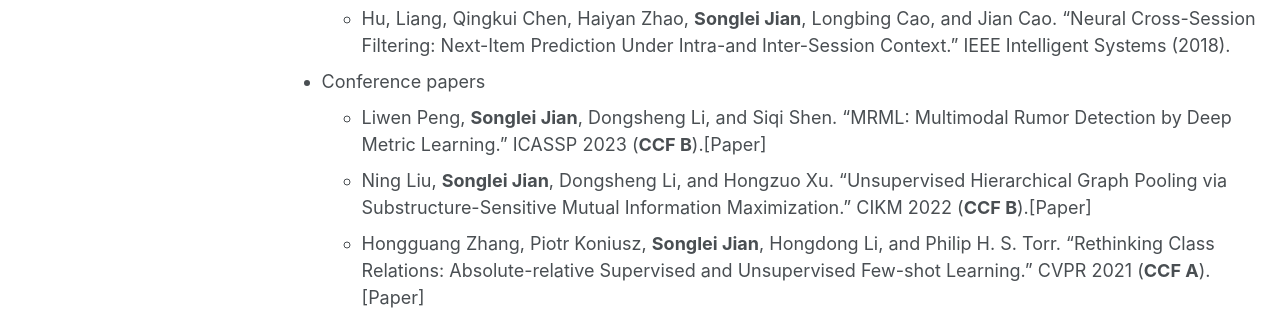
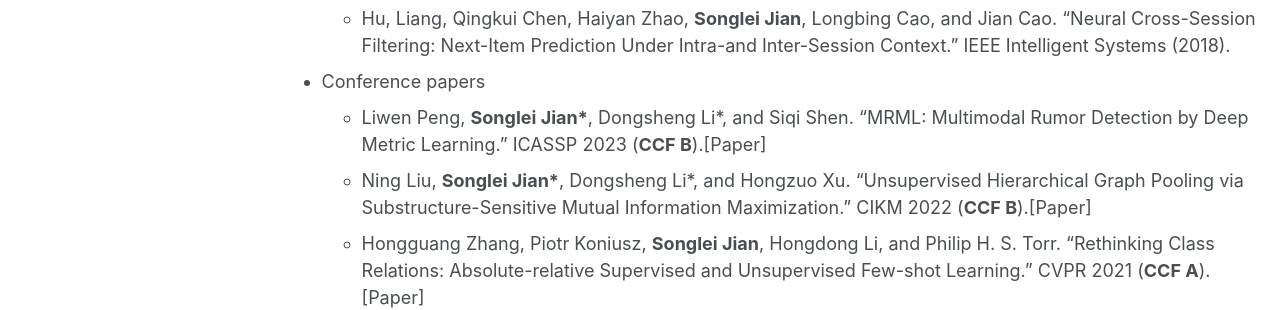
Before and after one commit to jiansonglei/jiansonglei.github.io, a Jekyll site: the page built from _pages/publications.md, in a window 1280 px wide. Shown: the part 771-1081 px from the top of the page. Built offline with Jekyll 4.4.1, drawn with Linux system fonts in a browser that asks for light colours; formulas are drawn with MathJax 3; a script that is not in the unit is left out.

```diff
--- a/_pages/publications.md
+++ b/_pages/publications.md
@@ -22,8 +22,8 @@ author_profile: false
   * Hu, Liang, Qingkui Chen, Haiyan Zhao, **Songlei Jian**, Longbing Cao, and Jian Cao. "Neural Cross-Session Filtering: Next-Item Prediction Under Intra-and Inter-Session Context." IEEE Intelligent Systems (2018).
 
 * Conference papers
-  * Liwen Peng, **Songlei Jian**, Dongsheng Li, and  Siqi Shen. "MRML: Multimodal Rumor Detection by Deep Metric Learning." ICASSP 2023 (**CCF B**).[[Paper]](http://jiansonglei.github.io/files/icassp2023.pdf)
-  * Ning Liu, **Songlei Jian**, Dongsheng Li, and Hongzuo Xu. "Unsupervised Hierarchical Graph Pooling via Substructure-Sensitive Mutual Information Maximization." CIKM 2022 (**CCF B**).[[Paper]](http://jiansonglei.github.io/files/22CIKM_SMIP.pdf)
+  * Liwen Peng, **Songlei Jian\***, Dongsheng Li\*, and  Siqi Shen. "MRML: Multimodal Rumor Detection by Deep Metric Learning." ICASSP 2023 (**CCF B**).[[Paper]](http://jiansonglei.github.io/files/icassp2023.pdf)
+  * Ning Liu, **Songlei Jian\***, Dongsheng Li\*, and Hongzuo Xu. "Unsupervised Hierarchical Graph Pooling via Substructure-Sensitive Mutual Information Maximization." CIKM 2022 (**CCF B**).[[Paper]](http://jiansonglei.github.io/files/22CIKM_SMIP.pdf)
   * Hongguang Zhang,  Piotr Koniusz, **Songlei Jian**, Hongdong Li, and Philip H. S. Torr. "Rethinking Class Relations: Absolute-relative Supervised and Unsupervised Few-shot Learning." CVPR 2021 (**CCF A**). [[Paper]](http://jiansonglei.github.io/files/21CVPR.pdf)
   * Hongzuo Xu,  Yijie Wang\*, **Songlei Jian\***, Zhenyu Huang, Yongjun Wang,  Ning Liu and Fei Li. "Beyond Outlier Detection: Outlier Interpretation  by Attention-Guided Triplet Deviation Network." WWW 2021 (**CCF A**). [[Paper]](http://jiansonglei.github.io/files/21WWW.pdf)  [[Code]](https://github.com/xuhongzuo/outlier-interpretation)
   * **Jian, Songlei**, Liang Hu, Longbing Cao and Kai Lu. "Representation Learning with Multiple Lipschitz-constrained Alignments on Partially-labeled Cross-domain Data." AAAI 2020 (**CCF A**).  [[Paper]](http://jiansonglei.github.io/files/20AAAI_MULAN.pdf)[Code]
```
